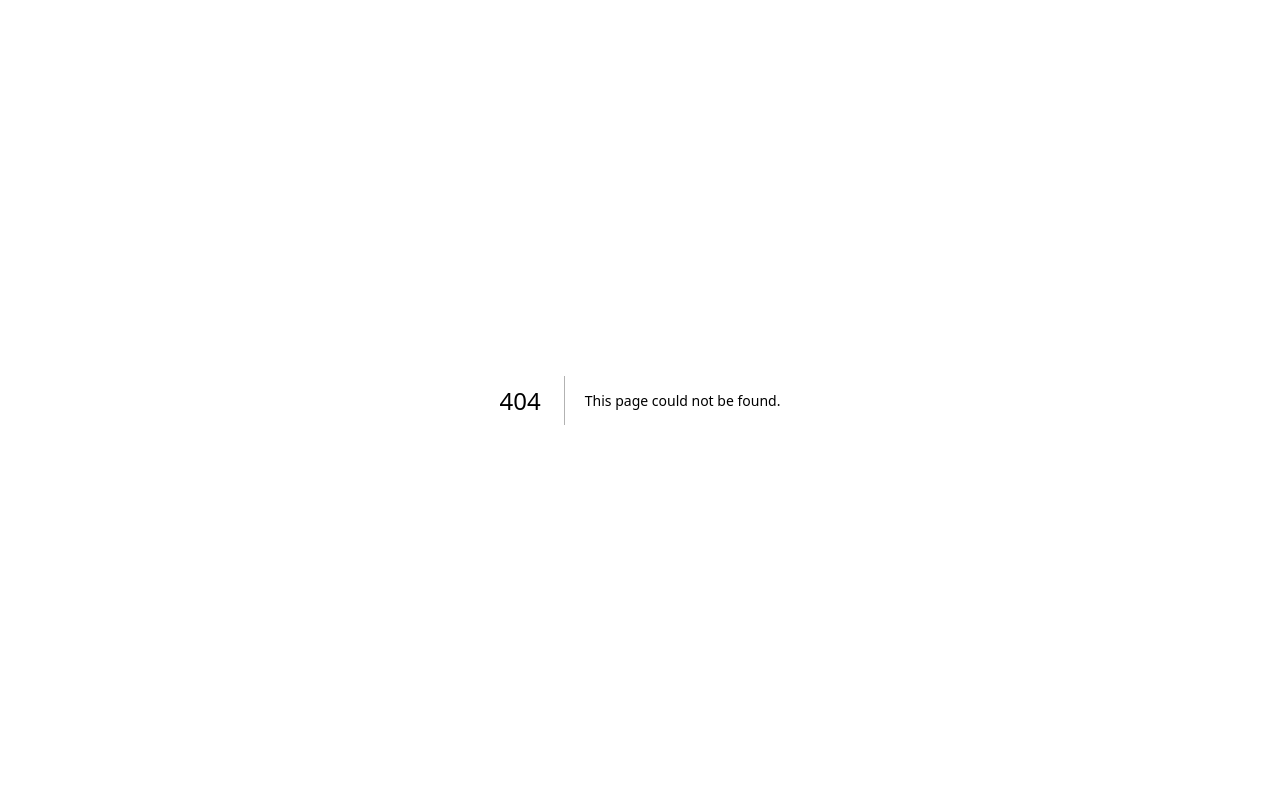
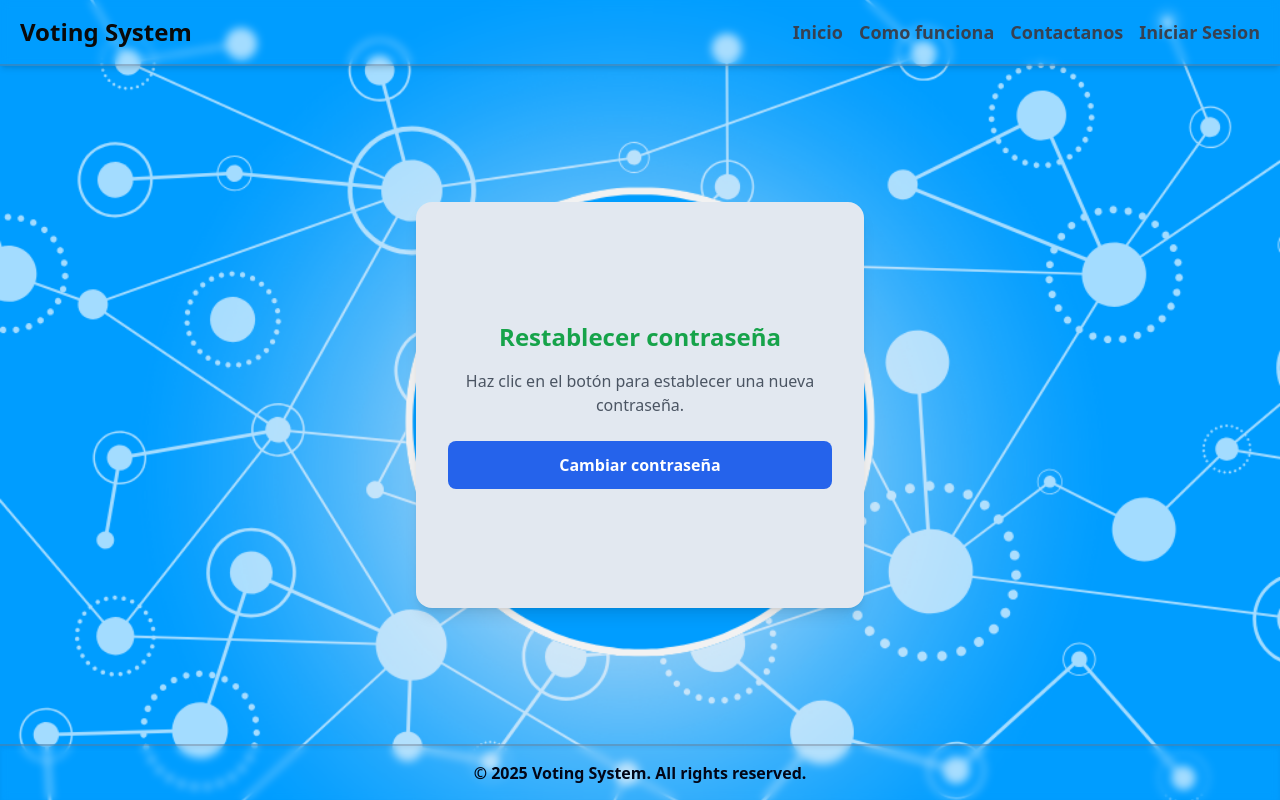
Before and after one commit to luisb1995/sistemavotacion, a Next.js app: page /actualizar-password in a window 1280 px wide. Before the commit this address had no page. Built offline with nearby package versions, Linux system fonts and the light colour scheme; no server answers.

Commit message:
add recovery password

```diff
--- /dev/null
+++ b/src/app/(public)/actualizar-password/page.jsx
@@ -0,0 +1,110 @@
+"use client";
+
+import { useState } from "react";
+import { supabase } from "@/lib/supabaseCliente";
+import Swal from "sweetalert2";
+import { useRouter } from "next/navigation";
+
+export default function ActualizarPasswordPage() {
+    const router = useRouter();
+    const [loading, setLoading] = useState(false);
+
+    const handleUpdatePassword = async () => {
+        const { value: formValues } = await Swal.fire({
+            title: "Restablecer contraseña",
+            html: `
+        <input id="swal-password" type="password" class="swal2-input" placeholder="Nueva contraseña">
+        <input id="swal-password2" type="password" class="swal2-input" placeholder="Repetir contraseña">
+      `,
+            focusConfirm: false,
+            showCancelButton: true,
+            confirmButtonText: "Actualizar",
+            cancelButtonText: "Cancelar",
+            customClass: {
+                confirmButton: "bg-blue-600 hover:bg-blue-700 text-white font-bold px-4 py-2 rounded",
+                cancelButton: "bg-gray-400 hover:bg-gray-500 text-white font-bold px-4 py-2 rounded ml-2",
+            },
+            preConfirm: () => {
+                const pass1 = document.getElementById("swal-password").value;
+                const pass2 = document.getElementById("swal-password2").value;
+
+                if (!pass1 || !pass2) {
+                    Swal.showValidationMessage("Por favor completa ambos campos");
+                    return false;
+                }
+                if (pass1 !== pass2) {
+                    Swal.showValidationMessage("Las contraseñas no coinciden");
+                    return false;
+                }
+
+                return pass1;
+            },
+        });
+
+        if (formValues) {
+
+            setLoading(true);
+
+            const { error } = await supabase.auth.updateUser({ password: formValues });
+
+            setLoading(false);
+
+            if (error) {
+                // 🧩 Aquí manejamos el caso del token expirado o inválido
+                if (
+                    error.message.includes("Auth session missing") ||
+                    error.message.includes("invalid") ||
+                    error.message.includes("expired")
+                ) {
+                    Swal.fire({
+                        icon: "warning",
+                        title: "Enlace inválido o expirado",
+                        text: "Tu enlace de recuperación ha expirado o ya fue usado. Solicita uno nuevo.",
+                        confirmButtonText: "Solicitar nuevo enlace",
+                    }).then(() => {
+                        router.push("/iniciarsesion");
+                    });
+                } else {
+                    Swal.fire({
+                        icon: "error",
+                        title: "Error",
+                        text: error.message,
+                    });
+                }
+            } else {
+                Swal.fire({
+                    icon: "success",
+                    title: "Contraseña actualizada",
+                    text: "Tu contraseña se cambió correctamente. Inicia sesión nuevamente.",
+                    confirmButtonText: "Ir al login",
+                }).then(() => {
+                    router.push("/iniciarsesion");
+                });
+            }
+        }
+    };
+
+    return (
+        <section className="flex w-full items-center justify-center  ">
+            <div className="flex flex-col bg-slate-200 justify-center align-middle  p-8 min-h-[60%] rounded-2xl shadow-lg w-full max-w-md text-center ">
+                <h2 className="text-2xl font-bold text-green-600 mb-4">
+                    Restablecer contraseña
+                </h2>
+                <p className="text-gray-600 mb-6">
+                    Haz clic en el botón para establecer una nueva contraseña.
+                </p>
+
+                <button
+                    onClick={handleUpdatePassword}
+                    disabled={loading}
+                    className={`w-full py-3 rounded-lg font-bold text-white ${loading
+                        ? "bg-blue-400 cursor-not-allowed"
+                        : "bg-blue-600 hover:bg-blue-700"
+                        } transition`}
+                >
+                    {loading ? "Actualizando..." : "Cambiar contraseña"}
+                </button>
+            </div>
+        </section>
+    );
+}
--- a/src/app/(public)/contactanos/page.jsx
+++ b/src/app/(public)/contactanos/page.jsx
@@ -1,8 +1,44 @@
+"use client"
 import React from 'react'
+import emailjs from '@emailjs/browser'
+import Swal from 'sweetalert2';
+import { useRef, useState } from 'react';
 
 export default function page() {
+  const form = useRef();
+  const [status, setStatus] = useState("");
+
+  const sendEmail = (e) => {
+
+    e.preventDefault();
+    setStatus("Enviando...");
+
+    emailjs
+      .sendForm(process.env.NEXT_PUBLIC_EMAILJS_SERVICE_ID,
+        process.env.NEXT_PUBLIC_EMAILJS_TEMPLATE_ID, form.current, {
+        publicKey: process.env.NEXT_PUBLIC_EMAILJS_PUBLIC_KEY,
+      })
+      .then(
+        () => {
+          Swal.fire({
+            icon: 'success',
+            title: 'Mensaje enviado',
+            text: 'Gracias por contactarnos. Te responderemos pronto.',
+          });
+          form.current.reset();
+        },
+        (error) => {
+          Swal.fire({
+            icon: 'error',
+            title: 'Error al enviar el mensaje',
+            text: 'Por favor, intenta nuevamente más tarde.',
+          });
+          setStatus("");
+        },
+      );
+  };
   return (
-    <section id="contacto" className="w-full py-20 bg-gray-100/60 backdrop-blur-sm ">
+   <section id="contacto" className="w-full py-20 bg-gray-100/60 backdrop-blur-sm">
       <section className="max-w-4xl mx-auto text-center">
         <h2 className="text-4xl font-bold text-gray-800 mb-6">Contáctanos</h2>
         <p className="text-lg text-gray-900 mb-12">
@@ -10,15 +46,15 @@ export default function page() {
           no dudes en escribirnos. Estamos aquí para ayudarte.
         </p>
 
-        <form className="grid grid-cols-1 gap-6 bg-white p-8
-                         rounded-2xl shadow-lg text-left">
+        <form ref={form} onSubmit={sendEmail} className="grid grid-cols-1 gap-6 bg-white p-8 rounded-2xl shadow-lg text-left">
           <section>
             <label className="block text-gray-700 font-semibold mb-2">Nombre</label>
             <input
               type="text"
+              name="user_name"
               placeholder="Tu nombre completo"
-              className="w-full border border-gray-300 p-3 rounded-lg
-              focus:outline-none focus:ring-2 focus:ring-blue-500"
+              required
+              className="w-full border border-gray-300 p-3 rounded-lg focus:outline-none focus:ring-2 focus:ring-blue-500"
             />
           </section>
 
@@ -26,17 +62,20 @@ export default function page() {
             <label className="block text-gray-700 font-semibold mb-2">Correo</label>
             <input
               type="email"
+              name="user_email"
               placeholder="tuemail@ejemplo.com"
-              className="w-full border border-gray-300 p-3 rounded-lg
-                focus:outline-none focus:ring-2 focus:ring-blue-500"
+              required
+              className="w-full border border-gray-300 p-3 rounded-lg focus:outline-none focus:ring-2 focus:ring-blue-500"
             />
           </section>
 
           <section>
             <label className="block text-gray-700 font-semibold mb-2">Mensaje</label>
             <textarea
+              name="message"
               rows="5"
               placeholder="Escribe tu mensaje..."
+              required
               className="w-full border border-gray-300 p-3 rounded-lg focus:outline-none focus:ring-2 focus:ring-blue-500"
             ></textarea>
           </section>
@@ -47,6 +86,8 @@ export default function page() {
           >
             Enviar mensaje
           </button>
+
+          {status && <p className="text-center mt-4 text-gray-700">{status}</p>}
         </form>
       </section>
     </section>
--- a/src/components/login/SignIn.jsx
+++ b/src/components/login/SignIn.jsx
@@ -1,6 +1,7 @@
 "use client";
 import { useForm } from "react-hook-form";
 import signinSupabase from "@/helpers/signinSupabase";
+import { supabase } from "@/lib/supabaseCliente";
 import Swal from "sweetalert2";
 import Link from "next/link";
 import { useRouter, redirect } from "next/navigation";
@@ -32,6 +33,41 @@ export default function LoginPage() {
 
     redirect('/dashboard');
 
+  };
+
+  const handleResetPassword = async () => {
+    const { value: email } = await Swal.fire({
+      title: "Restablecer contraseña",
+      input: "email",
+      inputLabel: "Introduce tu correo electrónico",
+      inputPlaceholder: "tuemail@ejemplo.com",
+      showCancelButton: true,
+      confirmButtonText: "Enviar enlace",
+      cancelButtonText: "Cancelar",
+      inputValidator: (value) => {
+        if (!value) return "Por favor ingresa un correo válido";
+      },
+    });
+
+    if (email) {
+      const { error } = await supabase.auth.resetPasswordForEmail(email, {
+        redirectTo: `${window.location.origin}/actualizar-password`,
+      });
+
+      if (error) {
+        Swal.fire({
+          icon: "error",
+          title: "Error",
+          text: error.message,
+        });
+      } else {
+        Swal.fire({
+          icon: "success",
+          title: "Correo enviado",
+          text: "Revisa tu bandeja para restablecer tu contraseña.",
+        });
+      }
+    }
   };
 
   return (
@@ -70,6 +106,14 @@ export default function LoginPage() {
           </div>
 
           {/* Botón */}
+          <p>
+            <button
+              onClick={handleResetPassword}
+              className="text-blue-600 hover:underline"
+            >
+              ¿Olvidaste tu contraseña?
+            </button>
+          </p>
           <button
             type="submit"
             className="w-full py-3 bg-blue-600 text-white font-bold rounded-lg hover:bg-blue-700 transition"
@@ -79,6 +123,8 @@ export default function LoginPage() {
         </form>
 
         {/* Enlaces extras */}
+
+
         <p className="mt-6 text-center text-gray-600">
           ¿No tienes cuenta?{" "}
           <Link href="/registrarse" className="text-blue-600 hover:underline">
```
